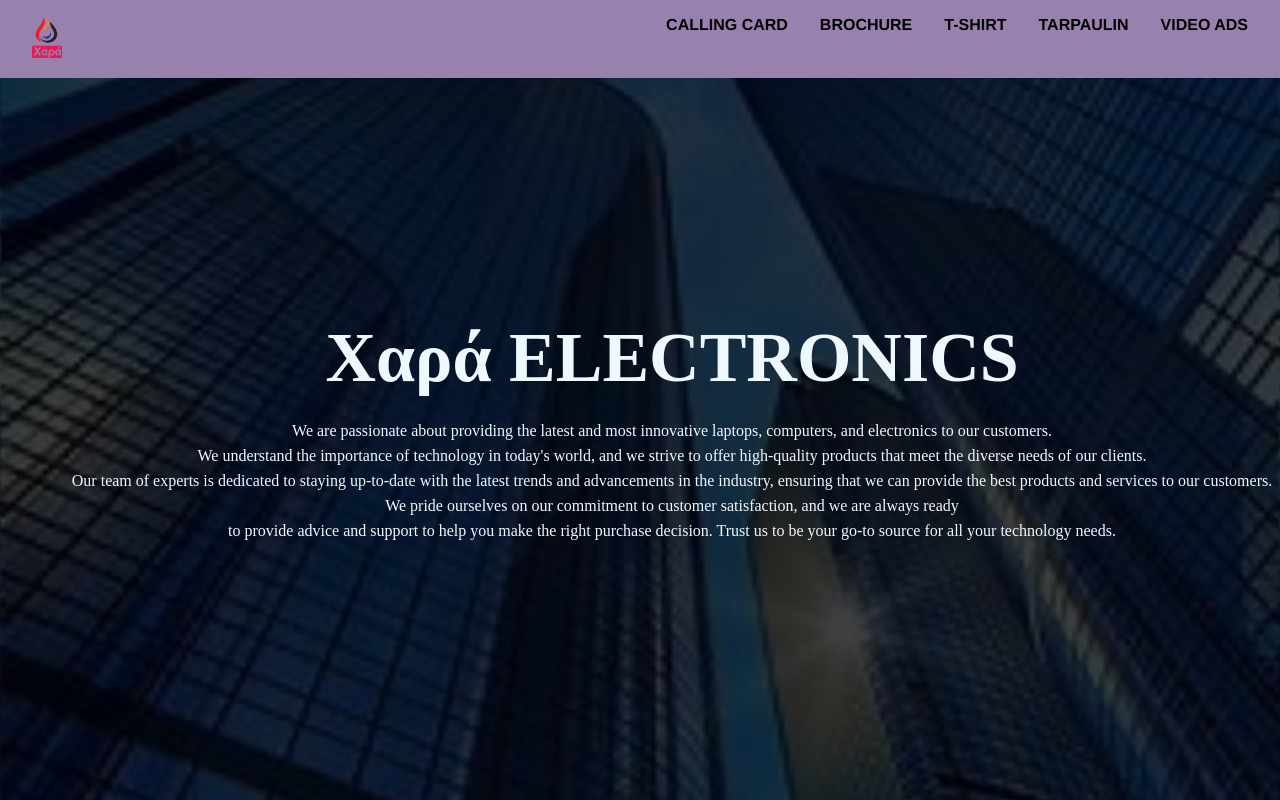
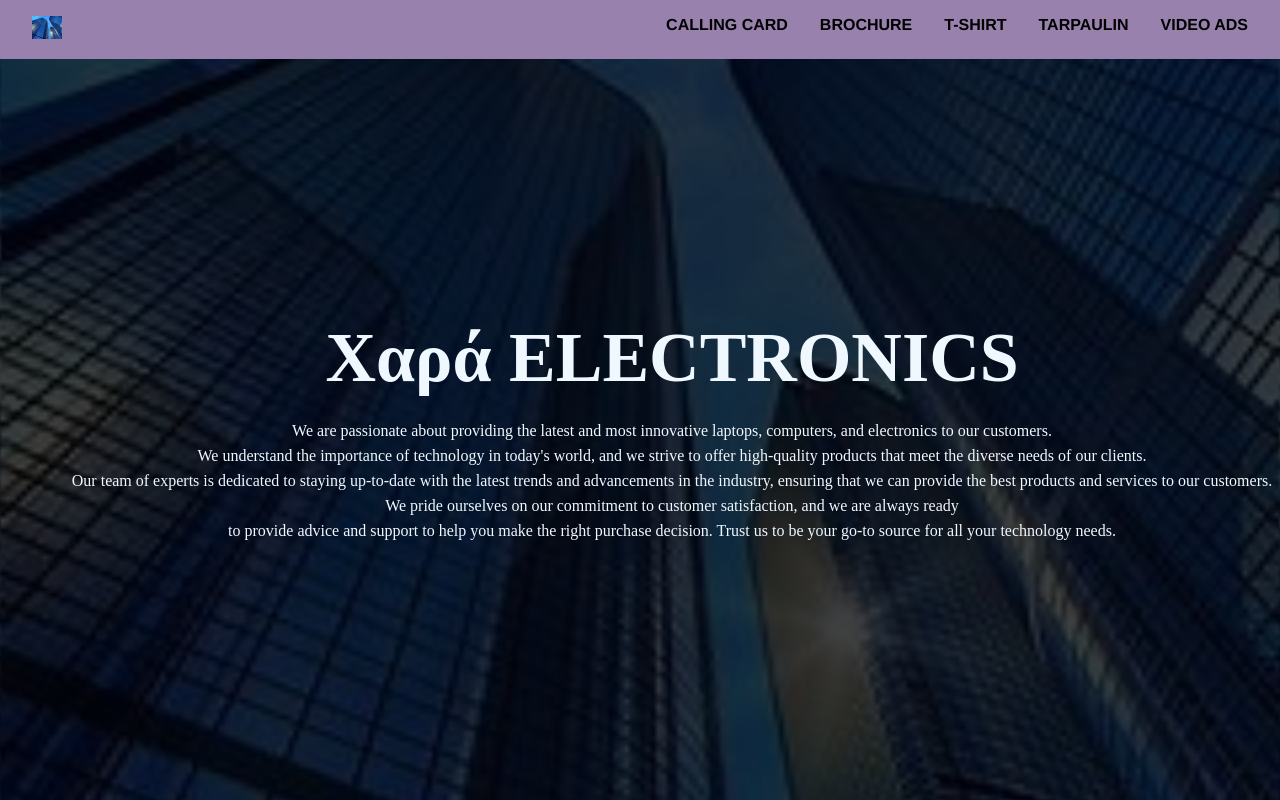
Before and after one commit to chickenjoybidaangsaya/MultimediaProjects, a plain HTML site: page index.html in a window 1280 px wide. Shown: the top 800 px of the page. Drawn offline with Linux system fonts and the light colour scheme.

Commit message:
Update index.html

```diff
--- a/index.html
+++ b/index.html
@@ -9,7 +9,7 @@
     </head>
     <body>
         <nav>
-        <div class="menu"><img src="Untitled-2__2_-removebg-preview.png" alt="my-avatar">
+        <div class="menu"><img src="background.png.jfif" alt="my-avatar">
         </div>
         <ul>
             <li><a href="callingcard.html">CALLING CARD</a></li>
```
